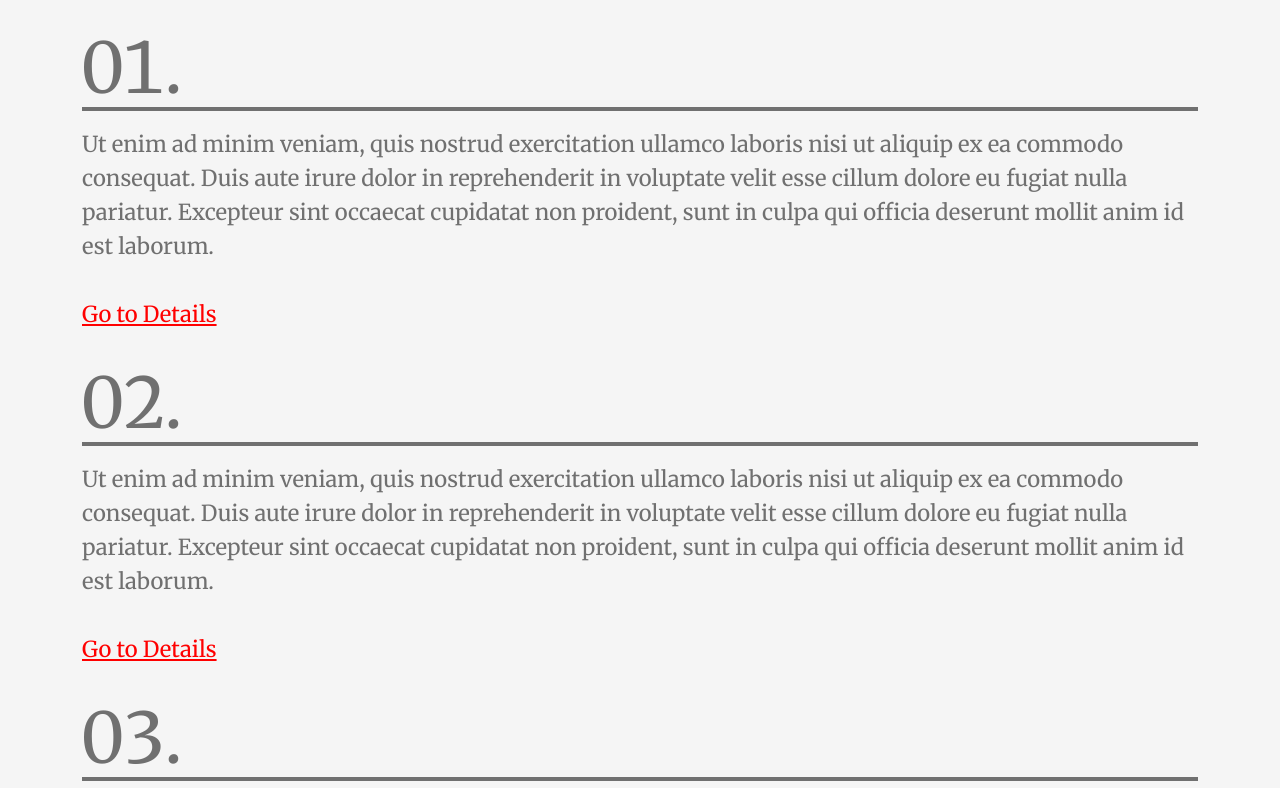
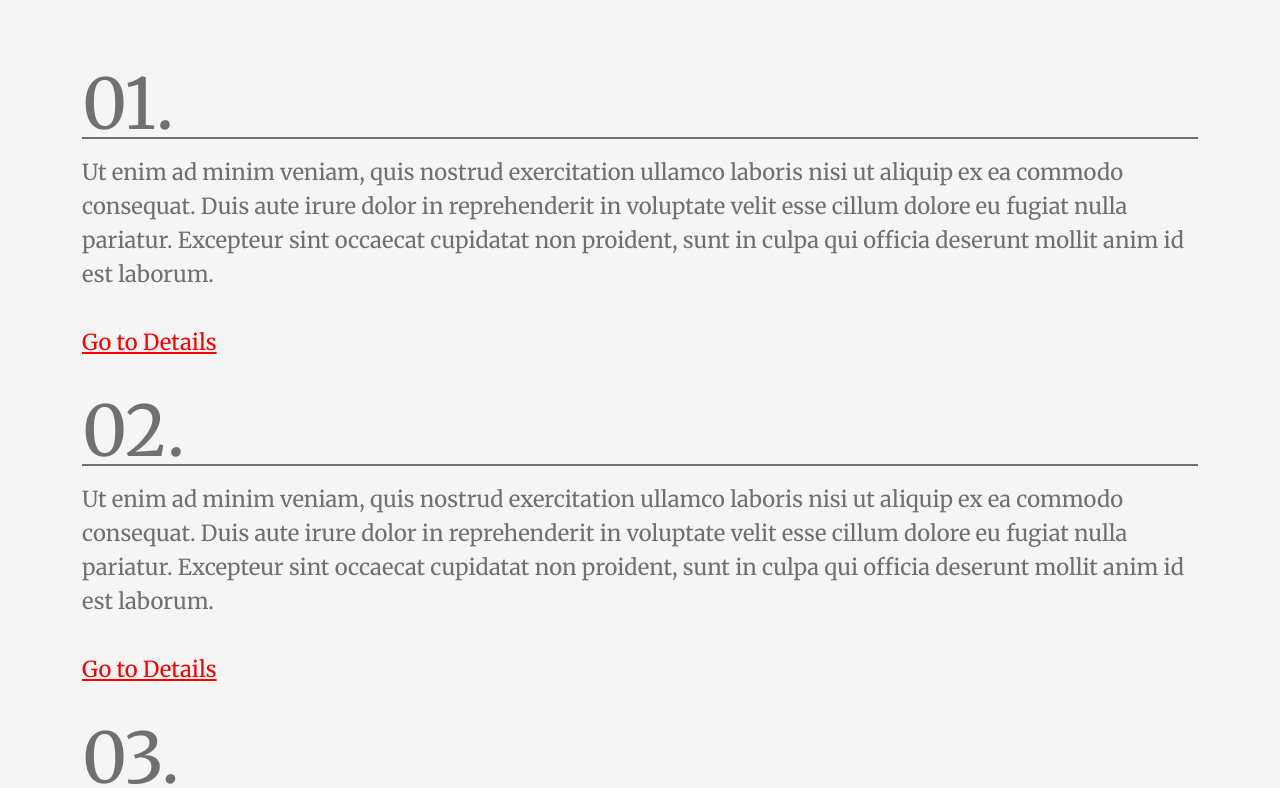
Before and after one commit to Francesco00713/secondo_layout, a plain HTML site: page index.html in a window 1280 px wide. Shown: the part 780-1568 px from the top of the page. Drawn offline with nearby package versions, Linux system fonts and the light colour scheme.

Commit message:
fine layout

```diff
--- a/index.html
+++ b/index.html
@@ -44,30 +44,30 @@
         <div class="container">
             <div class="row">
                 <div class="col-12">
-                    <div class="lista merriweather-regular">
+                    <div class="listcomponent merriweather-regular mt-105 mb-150">
                         <ol>
-                            <li><hr>
+                            <li>
                                 <p>
                                     Ut enim ad minim veniam, quis nostrud exercitation ullamco laboris nisi ut aliquip ex ea commodo consequat. Duis aute irure dolor in reprehenderit in voluptate velit esse cillum dolore eu fugiat nulla pariatur. Excepteur sint occaecat cupidatat non proident, sunt in culpa qui officia deserunt mollit anim id est laborum.
                                     <br><br>
                                     <a href="#">Go to Details</a>
                                 </p>
                             </li>
-                            <li><hr class="riga">
+                            <li>
                                 <p>
                                     Ut enim ad minim veniam, quis nostrud exercitation ullamco laboris nisi ut aliquip ex ea commodo consequat. Duis aute irure dolor in reprehenderit in voluptate velit esse cillum dolore eu fugiat nulla pariatur. Excepteur sint occaecat cupidatat non proident, sunt in culpa qui officia deserunt mollit anim id est laborum.
                                     <br><br>
                                     <a href="#">Go to Details</a>
                                 </p>
                             </li>
-                            <li><hr class="riga">
+                            <li>
                                 <p>
                                     Ut enim ad minim veniam, quis nostrud exercitation ullamco laboris nisi ut aliquip ex ea commodo consequat. Duis aute irure dolor in reprehenderit in voluptate velit esse cillum dolore eu fugiat nulla pariatur. Excepteur sint occaecat cupidatat non proident, sunt in culpa qui officia deserunt mollit anim id est laborum.
                                     <br><br>
                                     <a href="#">Go to Details</a>
                                 </p>
                             </li>
-                            <li><hr class="riga">
+                            <li>
                                 <p>
                                     Ut enim ad minim veniam, quis nostrud exercitation ullamco laboris nisi ut aliquip ex ea commodo consequat. Duis aute irure dolor in reprehenderit in voluptate velit esse cillum dolore eu fugiat nulla pariatur. Excepteur sint occaecat cupidatat non proident, sunt in culpa qui officia deserunt mollit anim id est laborum.
                                     <br><br>
--- a/static/css/button.css
+++ b/static/css/button.css
@@ -10,6 +10,7 @@
     background-color: black;
     line-height: 50px;
     padding: 14px 33px;
+    margin-top: 35px;
     margin-bottom: 119px;
     position: relative;
 }
--- a/static/css/commons.css
+++ b/static/css/commons.css
@@ -73,3 +73,11 @@
     font-weight: 700;
     font-style: italic;
   }
+
+  .mt-105{
+    margin-top: 105px;
+  }
+
+  .mb-150{
+    margin-bottom: 150px;
+  }
--- a/static/css/lista.css
+++ /dev/null
@@ -1,25 +0,0 @@
-.lista{
-    color: #707070;
-    line-height: 34px;
-    padding-left: 0px;
-    margin-top: 104;
-}
-
-.lista li p{
-    font-size: 22px;
-    padding-left: 0px;
-    margin-bottom: 55px;
-}
-
-.lista ol{
-    margin-top: 104px;
-    list-style-position: inside;
-    font-size: 70px;
-    list-style-type: decimal-leading-zero;
-    padding-left: 0px;
-}
-
-.lista li a{
-    color: #FF0000;
-    padding-left: 0px;
-}
--- /dev/null
+++ b/static/css/listcomponent.css
@@ -0,0 +1,35 @@
+.listcomponent{
+    color: #707070;
+    line-height: 34px;
+    padding-left: 0px;
+    margin-top: 104;
+}
+
+.listcomponent p{
+    display: block;
+    font-size: 22px;
+    padding-left: 0px;
+    margin-bottom: 55px;
+    border-top: solid 2px #707070;
+    padding-top: 16px;
+    margin-top: 16px;
+}
+
+.listcomponent ol{
+    margin: 0px;
+    list-style-type: none;
+    padding: 0px;
+    counter-reset: listItem;
+}
+
+.listcomponent li a{
+    color: #FF0000;
+}
+
+.listcomponent li::before{
+    counter-increment: listItem;
+    content: "0" counter(listItem) ".";
+    display: block;
+    font-size: 70px;
+    color: #707070;
+}
--- a/static/css/riga.css
+++ /dev/null
@@ -1,7 +0,0 @@
-hr{
-    color: #707070;
-    border: 2px solid;
-    opacity: 90;
-    margin-top: 22px;
-    margin-bottom: 16px
-}
--- a/static/css/stile.css
+++ b/static/css/stile.css
@@ -2,8 +2,7 @@
 @import "button.css";
 @import "copyright.css";
 @import "hero.css";
-@import "lista.css";
-@import "riga.css";
+@import "listcomponent.css";
 @import "sotto_titolo.css";
 @import "stile.css";
 @import "titolo.css";
```
